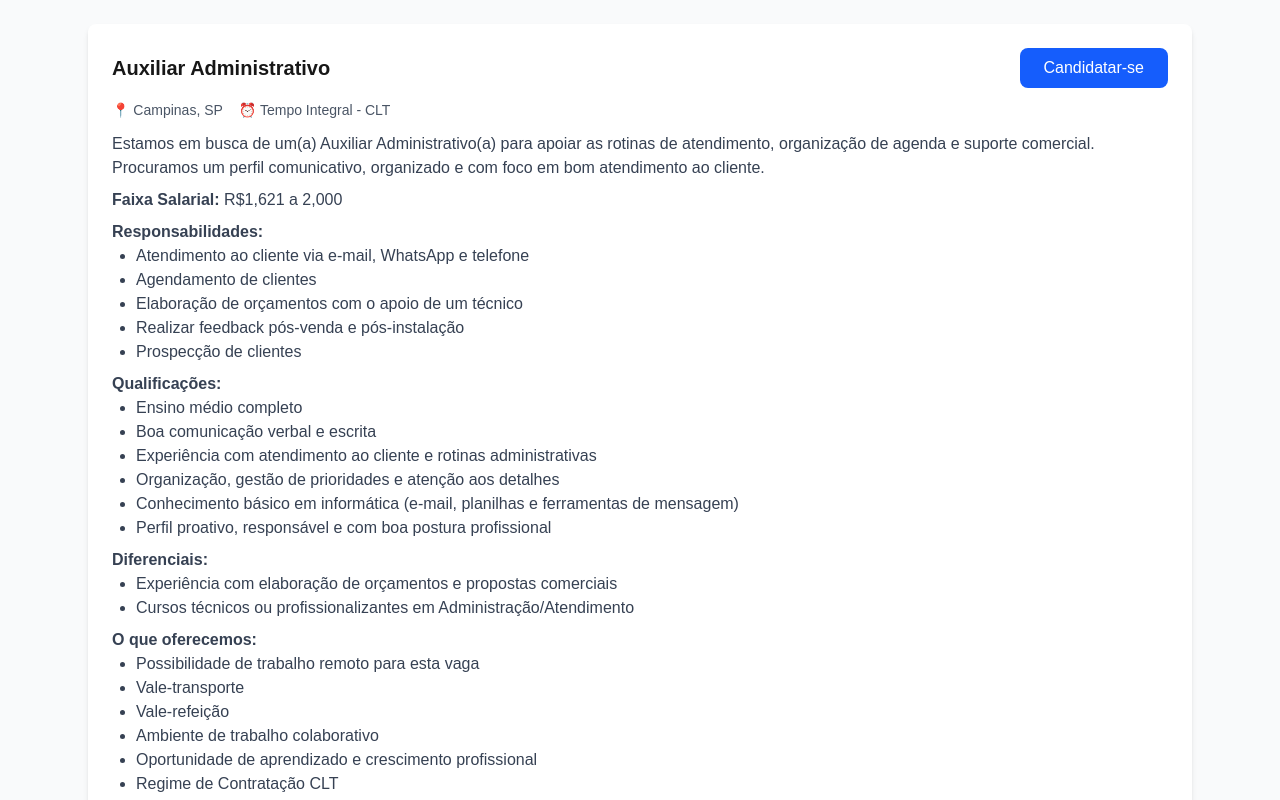
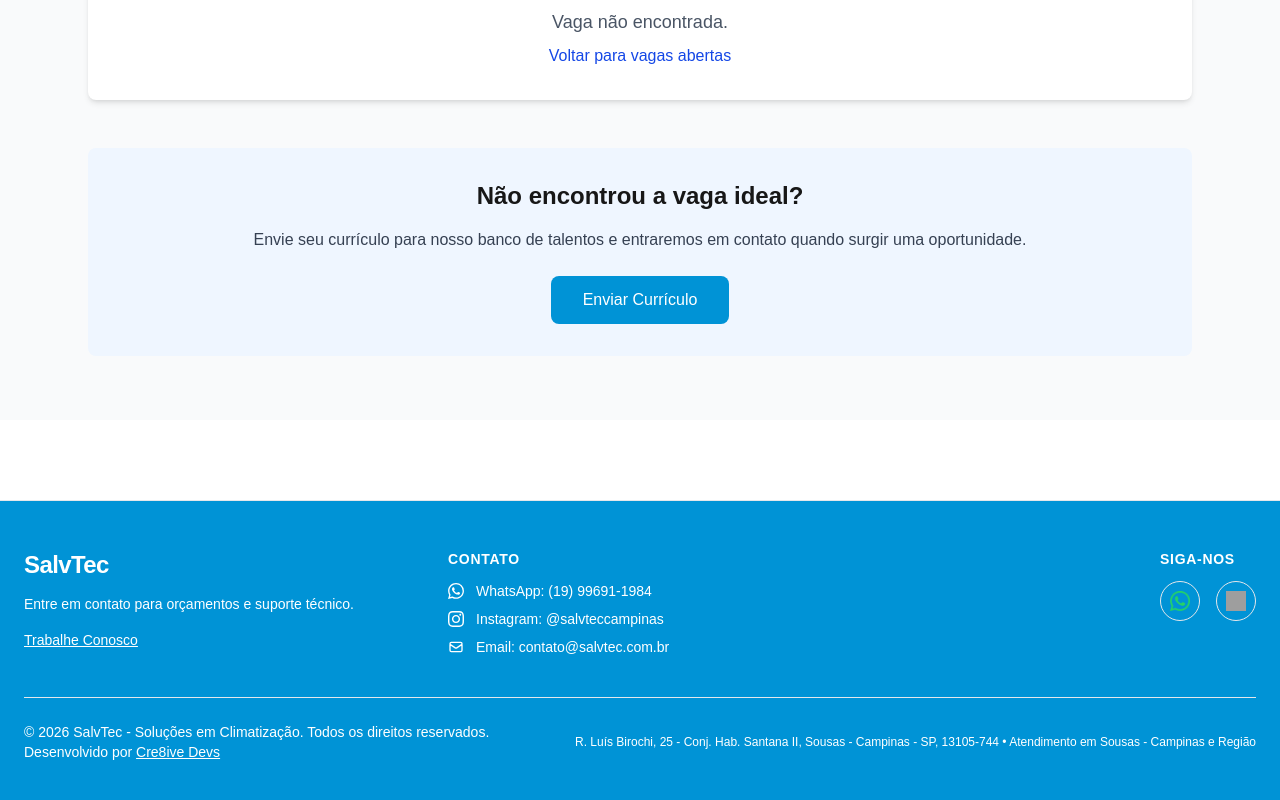
Before and after one commit to vitorbertazoli/salvtec-site, a React (Vite) app: page /carreiras/auxiliar-administrativo in a window 1280 px wide. Shown: the part 1220-2020 px from the top of the page. Built offline with nearby package versions, Linux system fonts and the light colour scheme; grey boxes are pictures that could not be loaded.

Commit message:
refactor: Comment out deprecated job position for 'Auxiliar Administrativo' in Carreiras component

```diff
--- a/src/components/Carreiras.tsx
+++ b/src/components/Carreiras.tsx
@@ -92,46 +92,46 @@ export default function Carreiras() {
   const careersBaseUrl = 'https://www.salvtec.com.br/carreiras';
 
   const openPositions: JobPosition[] = [
-    {
-      id: 4,
-      slug: 'auxiliar-administrativo',
-      title: "Auxiliar Administrativo",
-      location: "Campinas, SP",
-      type: "Tempo Integral - CLT",
-      description: "Estamos em busca de um(a) Auxiliar Administrativo(a) para apoiar as rotinas de atendimento, organização de agenda e suporte comercial. Procuramos um perfil comunicativo, organizado e com foco em bom atendimento ao cliente.",
-      responsibilities: [
-        "Atendimento ao cliente via e-mail, WhatsApp e telefone",
-        "Agendamento de clientes",
-        "Elaboração de orçamentos com o apoio de um técnico",
-        "Realizar feedback pós-venda e pós-instalação",
-        "Prospecção de clientes"
-      ],
-      qualifications: [
-        "Ensino médio completo",
-        "Boa comunicação verbal e escrita",
-        "Experiência com atendimento ao cliente e rotinas administrativas",
-        "Organização, gestão de prioridades e atenção aos detalhes",
-        "Conhecimento básico em informática (e-mail, planilhas e ferramentas de mensagem)",
-        "Perfil proativo, responsável e com boa postura profissional"
-      ],
-      differentials: [
-        "Experiência com elaboração de orçamentos e propostas comerciais",
-        "Cursos técnicos ou profissionalizantes em Administração/Atendimento"
-      ],
-      whatWeOffer: [
-        "Possibilidade de trabalho remoto para esta vaga",
-        "Vale-transporte",
-        "Vale-refeição",
-        "Ambiente de trabalho colaborativo",
-        "Oportunidade de aprendizado e crescimento profissional",
-        "Regime de Contratação CLT"
-      ],
-      salaryRange: "R$1,621 a 2,000",
-      salaryMin: 1621,
-      salaryMax: 2000,
-      datePosted: '2026-03-05',
-      validThrough: '2026-12-31T23:59:59-03:00'
-    },
+    // {
+    //   id: 4,
+    //   slug: 'auxiliar-administrativo',
+    //   title: "Auxiliar Administrativo",
+    //   location: "Campinas, SP",
+    //   type: "Tempo Integral - CLT",
+    //   description: "Estamos em busca de um(a) Auxiliar Administrativo(a) para apoiar as rotinas de atendimento, organização de agenda e suporte comercial. Procuramos um perfil comunicativo, organizado e com foco em bom atendimento ao cliente.",
+    //   responsibilities: [
+    //     "Atendimento ao cliente via e-mail, WhatsApp e telefone",
+    //     "Agendamento de clientes",
+    //     "Elaboração de orçamentos com o apoio de um técnico",
+    //     "Realizar feedback pós-venda e pós-instalação",
+    //     "Prospecção de clientes"
+    //   ],
+    //   qualifications: [
+    //     "Ensino médio completo",
+    //     "Boa comunicação verbal e escrita",
+    //     "Experiência com atendimento ao cliente e rotinas administrativas",
+    //     "Organização, gestão de prioridades e atenção aos detalhes",
+    //     "Conhecimento básico em informática (e-mail, planilhas e ferramentas de mensagem)",
+    //     "Perfil proativo, responsável e com boa postura profissional"
+    //   ],
+    //   differentials: [
+    //     "Experiência com elaboração de orçamentos e propostas comerciais",
+    //     "Cursos técnicos ou profissionalizantes em Administração/Atendimento"
+    //   ],
+    //   whatWeOffer: [
+    //     "Possibilidade de trabalho remoto para esta vaga",
+    //     "Vale-transporte",
+    //     "Vale-refeição",
+    //     "Ambiente de trabalho colaborativo",
+    //     "Oportunidade de aprendizado e crescimento profissional",
+    //     "Regime de Contratação CLT"
+    //   ],
+    //   salaryRange: "R$1,621 a 2,000",
+    //   salaryMin: 1621,
+    //   salaryMax: 2000,
+    //   datePosted: '2026-03-05',
+    //   validThrough: '2026-12-31T23:59:59-03:00'
+    // },
     {
       id: 3,
       slug: 'tecnico-em-refrigeracao-nivel-i',
```
Also changed, not shown: 1 other file (tests, documents, lock files or other folders).
